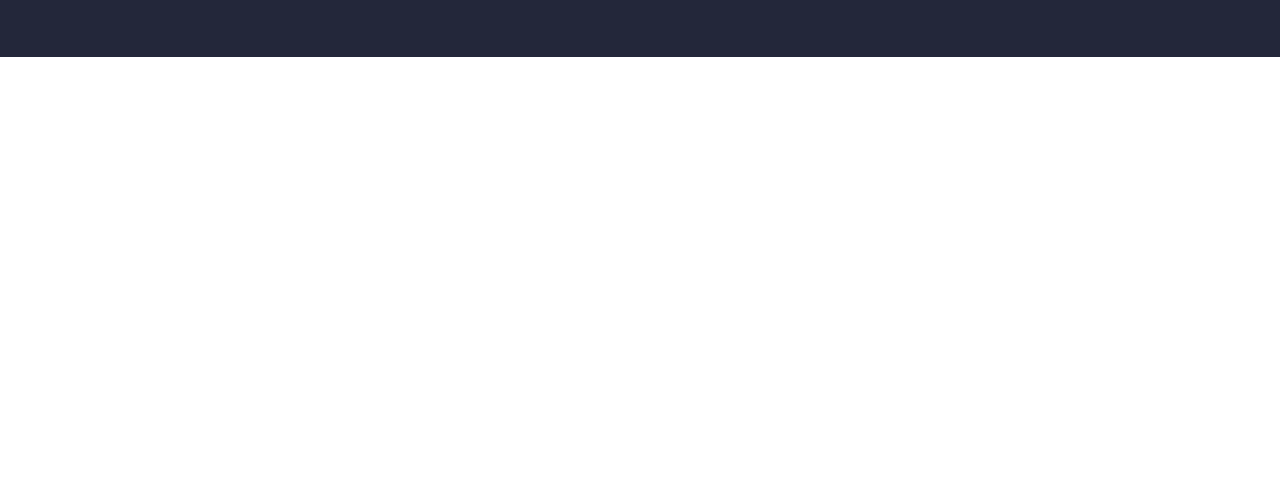
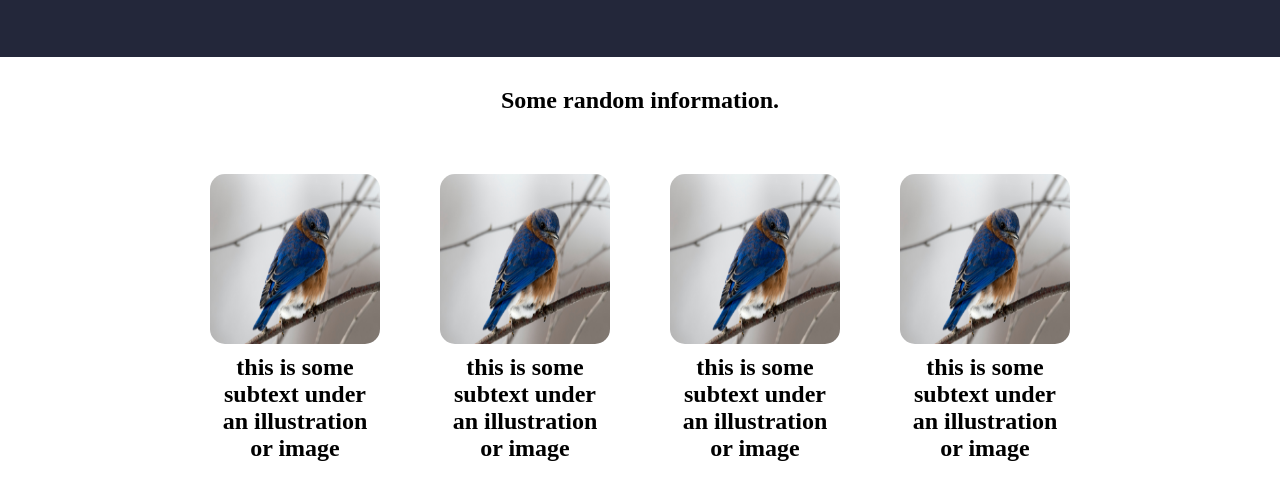
Before and after one commit to leadgfl13/landing-page, a plain HTML site: page index.html in a window 1280 px wide. Shown: the part 335-834 px from the top of the page. Before the commit the page ends 800 px from the top, so only its background shows below. Drawn offline with Linux system fonts and the light colour scheme.

Commit message:
Add second section to index.  Update CSS

```diff
--- a/index.html
+++ b/index.html
@@ -35,6 +35,28 @@
 
     <!-- secnd box with centered heading, then images with text align-->
     <div class = "box2">
+        <div class = "top">
+            <div>Some random information.<div>
+        </div>
+
+        <div class ="bottom">
+          <div class = "img-text1">
+            <img src = "images/bluebird.jpg">
+            <p>this is some subtext under an illustration or image</p>
+          </div>
+          <div class = "img-text1">
+            <img src = "images/bluebird.jpg">
+            <p>this is some subtext under an illustration or image</p>
+          </div>
+          <div class = "img-text1">
+            <img src = "images/bluebird.jpg">
+            <p>this is some subtext under an illustration or image</p>
+          </div>
+          <div class = "img-text1">
+            <img src = "images/bluebird.jpg">
+            <p>this is some subtext under an illustration or image</p>
+          </div>
+    </div>
 
 
 
--- a/style.css
+++ b/style.css
@@ -69,3 +69,33 @@ p{
     margin-top:-30px;
     margin-bottom:20px;
 }
+
+.top{
+    text-align:center;
+    font-size:24px;
+    font-weight:800;
+    margin:30px;
+}
+
+.bottom{
+    display:flex;
+    flex-direction:row;
+    gap:60px;
+    justify-content:center;
+    margin:60px;
+}
+
+.img-text1{
+    width:170px;
+    display:flex;
+    flex-direction:column;
+    align-items:center;
+    flex-wrap:flex;
+    gap:40px;
+}
+
+img{
+    height: 170px;
+    width:170px;
+    border-radius:15px;
+}
```
Also changed, not shown: images/bluebird.jpg (added).
